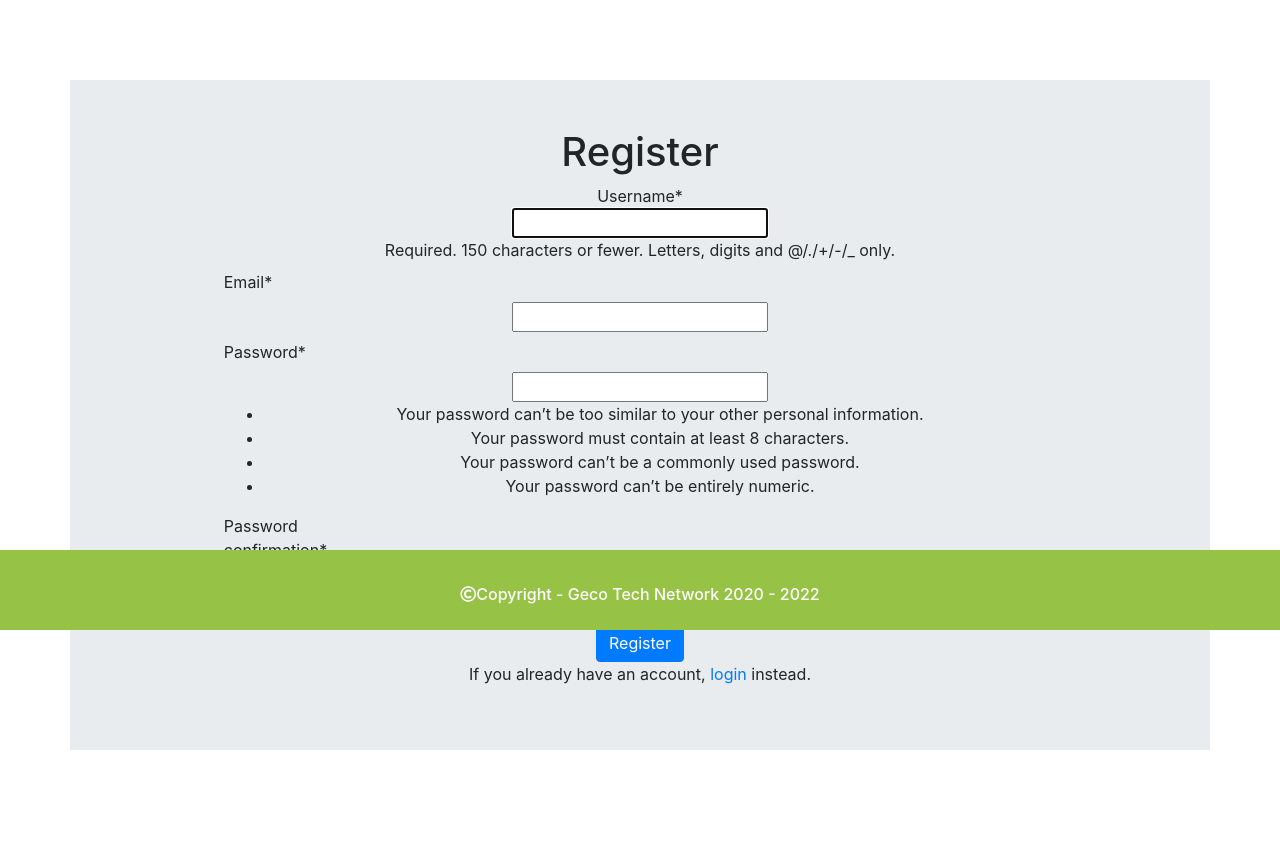
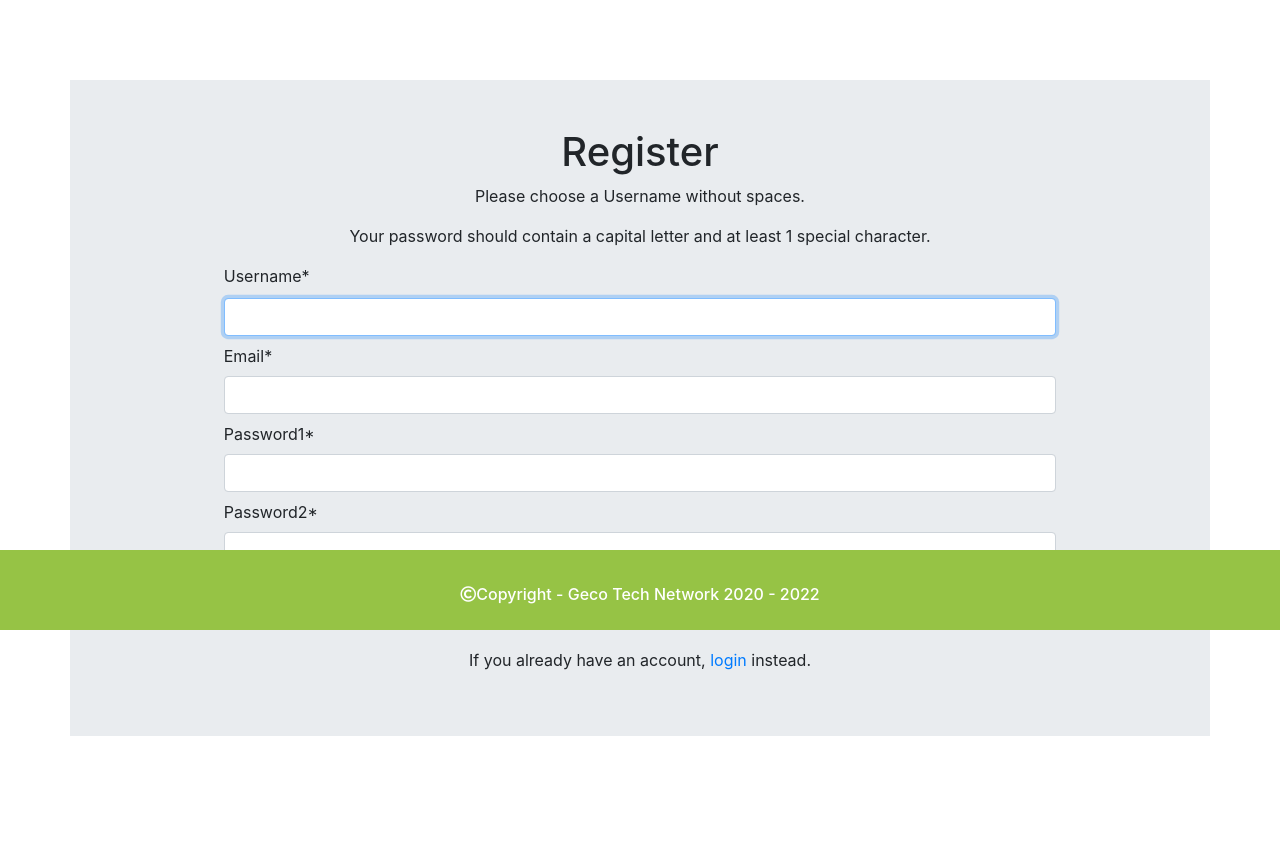
Before and after one commit to Code-Institute-Submissions/Booking-System-1, a Django app: page /register/ in a window 1280 px wide. Shown: the part 170-1020 px from the top of the page. After the commit the page ends 906 px from the top, so only its background shows below. Run offline with Django 3.2, Linux system fonts and the light colour scheme; some libraries are stand-ins or nearby versions.

Commit message:
Add Registration Form Styling

```diff
--- a/booking_app/forms.py
+++ b/booking_app/forms.py
@@ -36,12 +36,16 @@ class BookingForm(forms.ModelForm):
 
 class NewUserForm(UserCreationForm):
     """ Registration Form """
-    email = forms.EmailField(required=True)
+    username = forms.CharField(required=True, widget=forms.TextInput(attrs={'class': 'form-control requiredField'}))
+    email = forms.EmailField(required=True, widget=forms.EmailInput(attrs={'class': 'form-control requiredField'}))
+    password1 = forms.CharField(required=True, widget=forms.TextInput(attrs={'class': 'form-control requiredField', 'type': 'password'}))
+    password2 = forms.CharField(required=True, widget=forms.TextInput(attrs={'class': 'form-control requiredField', 'type': 'password'}))
 
     class Meta:
         """ Registration Form Meta """
         model = User
         fields = ("username", "email", "password1", "password2")
+
 
     def save(self, commit=True):
         user = super(NewUserForm, self).save(commit=False)
--- a/booking_app/static/css/styles.css
+++ b/booking_app/static/css/styles.css
@@ -182,3 +182,12 @@ label {
     color: white;
     font-size: 1.5em;
 }
+/* ---------------------------------- Registration Page */
+#div_id_username label{
+    text-align: left;
+    width: 100%;
+    margin-bottom: 10px;
+}
+#register-button {
+    margin: 20px auto;
+}
--- a/booking_app/templates/booking_app/register.html
+++ b/booking_app/templates/booking_app/register.html
@@ -5,10 +5,12 @@
 {% include "booking_app/tabs.html" with active_tab='register' %}
 <div class="container py-5">
    <h1>Register</h1>
+   <p>Please choose a Username without spaces.</p>
+   <p>Your password should contain a capital letter and at least 1 special character.</p>
    <form method="POST">
       {% csrf_token %}
       {{ register_form|crispy }}
-      <button class="btn btn-primary" type="submit">Register</button>
+      <button class="btn btn-primary" id="register-button" type="submit">Register</button>
    </form>
    <p class="text-center">If you already have an account, <a href="/login">login</a> instead.</p>
 </div>
```
